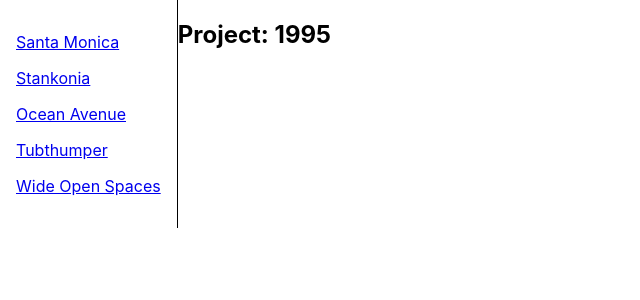
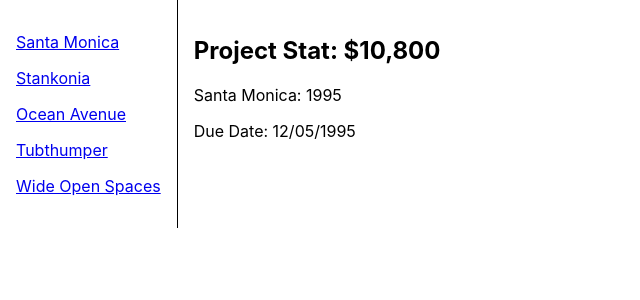
Before and after one commit to cml815/work-samples, a React (Create React App) app: page /projects/1995 in a window 1280 px wide. Shown: the top 300 px of the page, without its empty margins (0-640 px from the left). Built offline with nearby package versions, Linux system fonts and the light colour scheme.

Commit message:
initial project data display

```diff
--- a/src/data.js
+++ b/src/data.js
@@ -34,3 +34,9 @@ let projects = [
 export function getProjects() {
   return projects;
 }
+
+export function getProject(number) {
+  return projects.find(
+    project => project.number === number
+  );
+}
--- a/src/routes/project.jsx
+++ b/src/routes/project.jsx
@@ -1,6 +1,16 @@
 import { useParams } from 'react-router-dom';
+import { getProject } from '../data';
 
 export default function Project() {
   let params = useParams();
-  return <h2>Project: {params.projectId}</h2>
+  let project = getProject(parseInt(params.projectId, 10));
+  return (
+    <main style={{ padding: "1rem" }}>
+      <h2> Project Stat: {project.amount}</h2>
+      <p>
+        {project.name}: {project.number}
+      </p>
+      <p>Due Date: {project.due}</p>
+    </main>
+  );
 }
```
